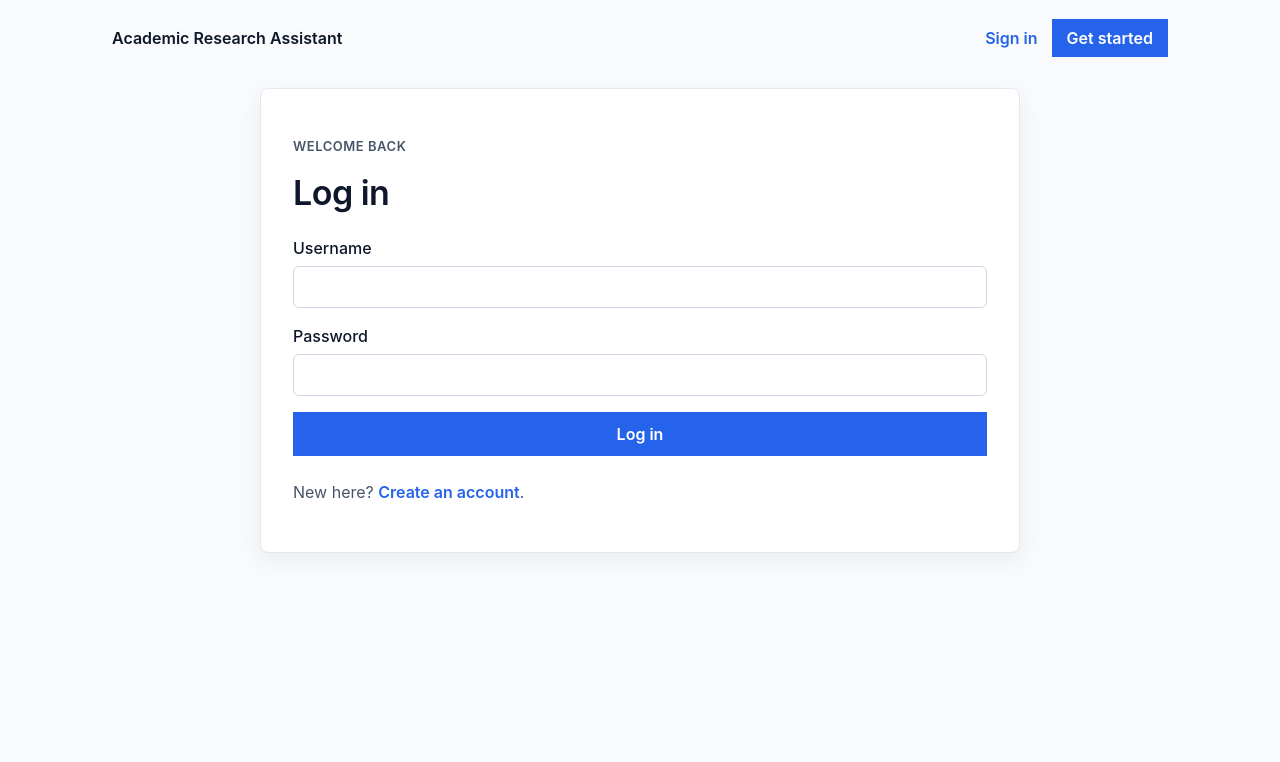
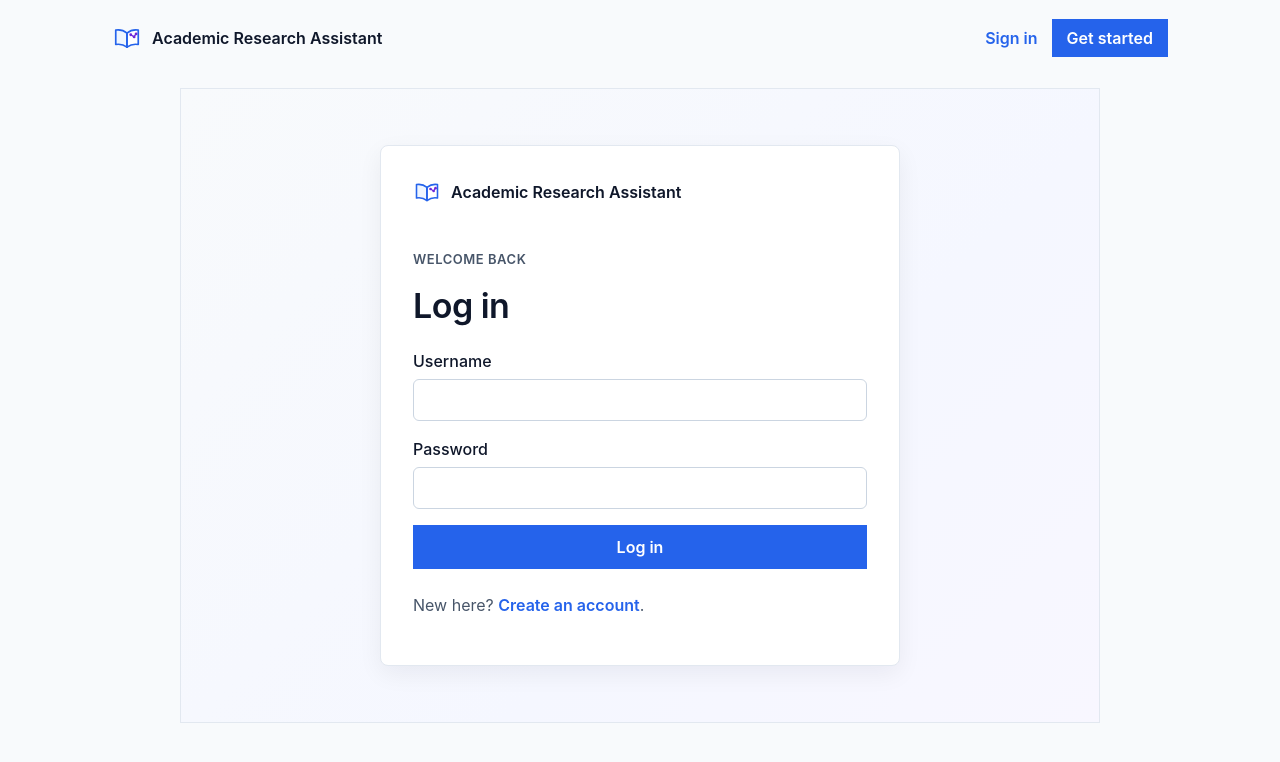
Before and after one commit to Divinedickson/academic-research-assistant, a React (Vite) app in the folder frontend/: page /login in a window 1280 px wide. Shown: the top 762 px of the page. Built offline with nearby package versions, Linux system fonts and the light colour scheme; no server answers.

Commit message:
ui stuff

```diff
--- a/frontend/src/App.css
+++ b/frontend/src/App.css
@@ -18,10 +18,19 @@
 }
 
 .brand-link {
+  display: inline-flex;
+  align-items: center;
+  gap: 10px;
   color: var(--color-text);
   font-size: 16px;
   font-weight: 600;
   text-decoration: none;
+}
+
+.brand-logo {
+  width: 30px;
+  height: 30px;
+  flex: 0 0 30px;
 }
 
 .nav-actions {
@@ -122,7 +131,9 @@ h3 {
 .landing-hero {
   display: flex;
   align-items: center;
-  padding: clamp(48px, 7vw, 88px) 0 clamp(40px, 6vw, 72px);
+  border: 1px solid #DBEAFE;
+  padding: clamp(48px, 7vw, 88px) clamp(24px, 5vw, 56px) clamp(40px, 6vw, 72px);
+  background: linear-gradient(125deg, #F8FAFC 0%, #EFF6FF 58%, #F5F3FF 100%);
 }
 
 .hero-copy {
@@ -145,6 +156,40 @@ h3 {
   font-size: 18px;
   line-height: 1.65;
   text-wrap: pretty;
+}
+
+.auth-page {
+  width: min(100%, 920px);
+  display: flex;
+  justify-content: center;
+  padding: clamp(24px, 5vw, 56px);
+  border: 1px solid var(--color-border);
+  background: linear-gradient(135deg, #F8FAFC 0%, #F5F7FF 62%, #F8F7FF 100%);
+}
+
+.auth-panel {
+  width: min(100%, 520px);
+  background: var(--color-card);
+}
+
+.auth-brand {
+  display: inline-flex;
+  align-items: center;
+  gap: 10px;
+  margin-bottom: 28px;
+  color: var(--color-text) !important;
+  font-weight: 600;
+}
+
+.auth-brand:hover {
+  color: var(--color-primary-hover) !important;
+  text-decoration: none !important;
+}
+
+.auth-logo {
+  width: 28px;
+  height: 28px;
+  flex: 0 0 28px;
 }
 
 .landing-section {
@@ -526,7 +571,7 @@ h3 {
   }
 
   .landing-hero {
-    padding: 36px 0 32px;
+    padding: 36px 24px 32px;
   }
 
   .hero-copy h1 {
@@ -543,6 +588,10 @@ h3 {
 
   .panel {
     padding: 24px;
+  }
+
+  .auth-page {
+    padding: 20px;
   }
 
   .item-row {
--- a/frontend/src/App.tsx
+++ b/frontend/src/App.tsx
@@ -2,6 +2,7 @@ import { Link, Navigate, Route, Routes } from 'react-router-dom'
 import './App.css'
 import { ProtectedRoute } from './auth/ProtectedRoute'
 import { useAuth } from './auth/useAuth'
+import { ProductLogo } from './components/ProductLogo'
 import { CollectionDetailPage } from './pages/CollectionDetailPage'
 import { DashboardPage } from './pages/DashboardPage'
 import { HomePage } from './pages/HomePage'
@@ -15,7 +16,8 @@ function App() {
     <>
       <nav className="top-nav" aria-label="Main navigation">
         <Link className="brand-link" to="/">
-          Academic Research Assistant
+          <ProductLogo className="brand-logo" />
+          <span>Academic Research Assistant</span>
         </Link>
         <div className="nav-actions">
           {isAuthenticated ? (
--- /dev/null
+++ b/frontend/src/components/ProductLogo.tsx
@@ -0,0 +1,36 @@
+type ProductLogoProps = {
+  className?: string
+}
+
+export function ProductLogo({ className = '' }: ProductLogoProps) {
+  return (
+    <svg
+      aria-hidden="true"
+      className={className}
+      fill="none"
+      focusable="false"
+      viewBox="0 0 32 32"
+      xmlns="http://www.w3.org/2000/svg"
+    >
+      <path
+        d="M4 7.5c4.7-.8 8.5.3 12 3.2v15.1c-3.5-2.7-7.3-3.7-12-2.9V7.5Z"
+        fill="#EFF6FF"
+        stroke="#2563EB"
+        strokeLinejoin="round"
+        strokeWidth="1.8"
+      />
+      <path
+        d="M28 7.5c-4.7-.8-8.5.3-12 3.2v15.1c3.5-2.7 7.3-3.7 12-2.9V7.5Z"
+        fill="#FFFFFF"
+        stroke="#2563EB"
+        strokeLinejoin="round"
+        strokeWidth="1.8"
+      />
+      <path d="M16 10.7v15.1" stroke="#2563EB" strokeLinecap="round" strokeWidth="1.8" />
+      <path d="m20.1 12.6 3.4 2.2 2.1-3.1" stroke="#6D28D9" strokeWidth="1.4" />
+      <circle cx="20" cy="12.5" r="1.5" fill="#6D28D9" />
+      <circle cx="23.6" cy="14.8" r="1.5" fill="#6D28D9" />
+      <circle cx="25.7" cy="11.6" r="1.5" fill="#6D28D9" />
+    </svg>
+  )
+}
--- a/frontend/src/pages/LoginPage.tsx
+++ b/frontend/src/pages/LoginPage.tsx
@@ -2,6 +2,7 @@ import { type FormEvent, useState } from 'react'
 import { Link, useNavigate } from 'react-router-dom'
 import { ApiError } from '../api/client'
 import { useAuth } from '../auth/useAuth'
+import { ProductLogo } from '../components/ProductLogo'
 
 export function LoginPage() {
   const navigate = useNavigate()
@@ -31,7 +32,12 @@ export function LoginPage() {
   }
 
   return (
-    <section className="panel">
+    <div className="auth-page">
+      <section className="panel auth-panel">
+        <Link className="auth-brand" to="/">
+          <ProductLogo className="auth-logo" />
+          <span>Academic Research Assistant</span>
+        </Link>
         <p className="eyebrow">Welcome back</p>
         <h1>Log in</h1>
         <form className="auth-form" onSubmit={handleSubmit}>
@@ -63,5 +69,6 @@ export function LoginPage() {
           New here? <Link to="/register">Create an account</Link>.
         </p>
       </section>
+    </div>
   )
 }
--- a/frontend/src/pages/RegisterPage.tsx
+++ b/frontend/src/pages/RegisterPage.tsx
@@ -2,6 +2,7 @@ import { type FormEvent, useState } from 'react'
 import { Link, useNavigate } from 'react-router-dom'
 import { getApiErrorMessage } from '../api/client'
 import { useAuth } from '../auth/useAuth'
+import { ProductLogo } from '../components/ProductLogo'
 
 export function RegisterPage() {
   const navigate = useNavigate()
@@ -34,7 +35,12 @@ export function RegisterPage() {
   }
 
   return (
-    <section className="panel">
+    <div className="auth-page">
+      <section className="panel auth-panel">
+        <Link className="auth-brand" to="/">
+          <ProductLogo className="auth-logo" />
+          <span>Academic Research Assistant</span>
+        </Link>
         <p className="eyebrow">Create account</p>
         <h1>Register</h1>
         <form className="auth-form" onSubmit={handleSubmit}>
@@ -86,5 +92,6 @@ export function RegisterPage() {
           Already have an account? <Link to="/login">Log in</Link>.
         </p>
       </section>
+    </div>
   )
 }
```
Lines whose indentation alone changed are shown as unchanged.
